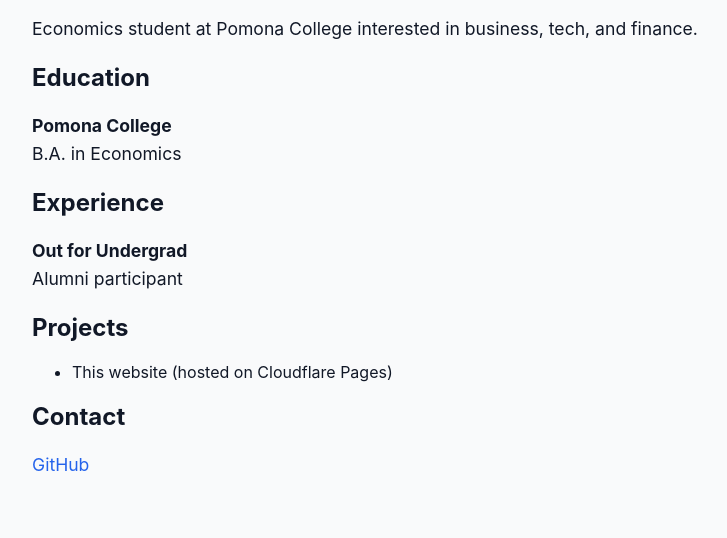
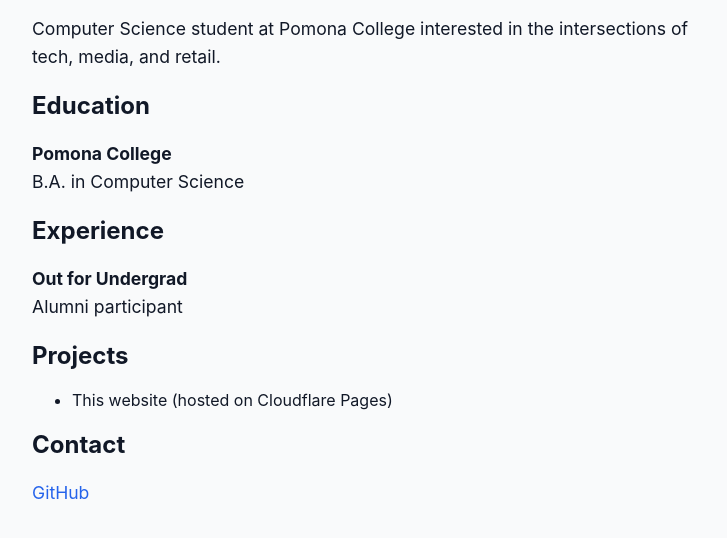
Before and after one commit to isaiahmoligapuletasi/my-website, a plain HTML site: page index.html in a window 1280 px wide. Shown: the part 112-650 px from the top of the page, without its empty margins (258-985 px from the left). Drawn offline with Linux system fonts and the light colour scheme.

Commit message:
Update index.html

```diff
--- a/index.html
+++ b/index.html
@@ -6,12 +6,12 @@
   </head>
   <body>
   <h1>Isaiah Moliga-Puletasi</h1>
-  <p>Economics student at Pomona College interested in business, tech, and finance.</p>
+  <p>Computer Science student at Pomona College interested in the intersections of tech, media, and retail.</p>
 
   <h2>Education</h2>
   <p>
     <strong>Pomona College</strong><br>
-    B.A. in Economics
+    B.A. in Computer Science
   </p>
 
   <h2>Experience</h2>
```
